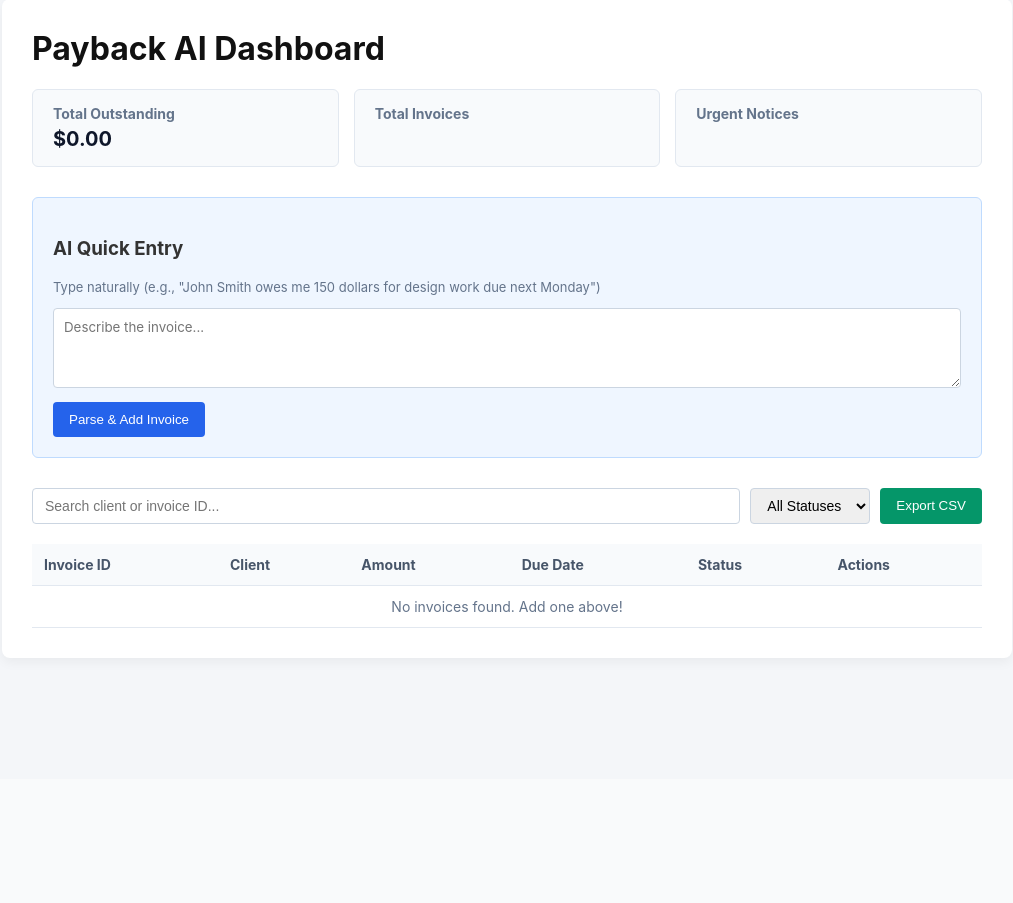
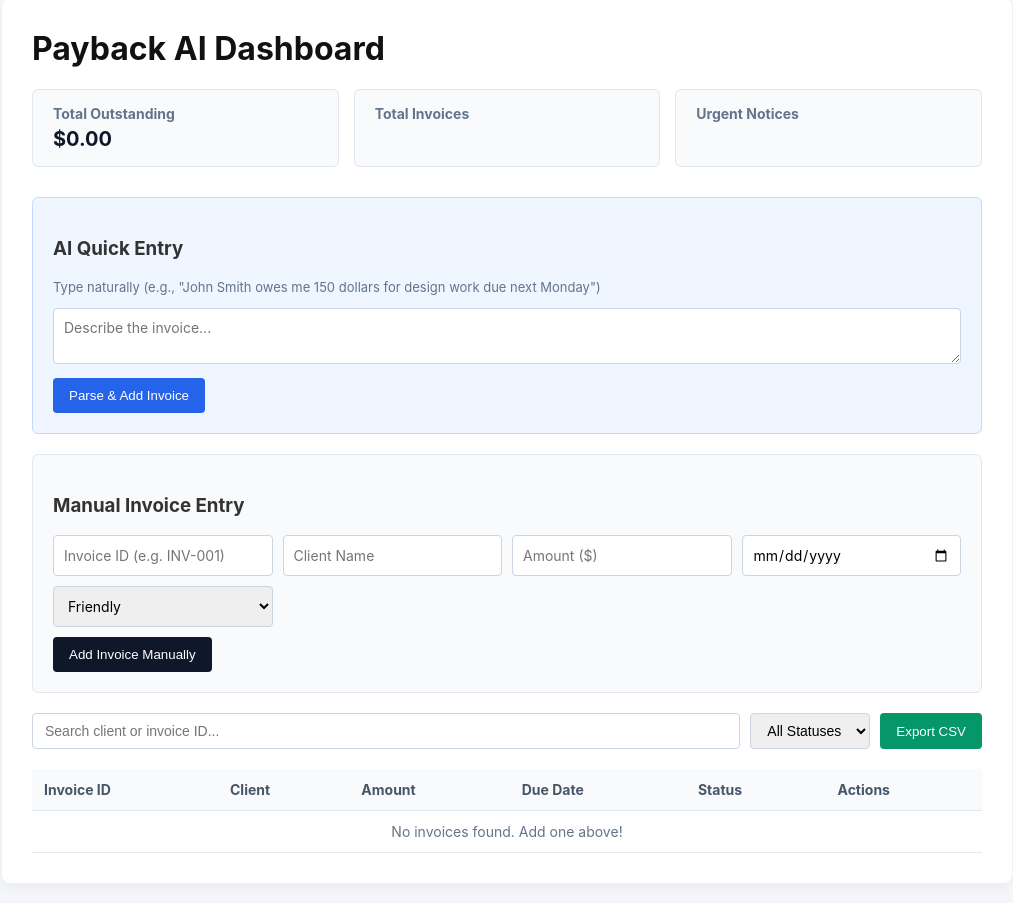
Before and after one commit to ajcrewz2003/Payback-ai, a FastAPI app: template templates/login.html in a window 1280 px wide. Shown: the part 21-924 px from the top of the page, without its empty margins (133-1146 px from the left). Before the commit the page ends 681 px from the top, so only its background shows below. Run offline with FastAPI, Linux system fonts and the light colour scheme; the template is opened without the code that fills it, so the values that code supplies are empty.

Commit message:
update login page

```diff
--- a/templates/login.html
+++ b/templates/login.html
@@ -47,22 +47,31 @@
             font-weight: bold;
             color: #0f172a;
         }
+        .section-box {
+            background: #f8fafc;
+            border: 1px solid #e2e8f0;
+            padding: 20px;
+            border-radius: 6px;
+            margin-bottom: 20px;
+        }
         .ai-box {
             background: #eff6ff;
             border: 1px solid #bfdbfe;
-            padding: 20px;
-            border-radius: 6px;
-            margin-bottom: 30px;
         }
-        .ai-box textarea {
+        .ai-box textarea, .section-box input, .section-box select {
             width: 100%;
-            height: 80px;
             padding: 10px;
             border: 1px solid #cbd5e1;
             border-radius: 4px;
-            resize: vertical;
             box-sizing: border-box;
             font-family: inherit;
+            font-size: 14px;
+        }
+        .form-grid {
+            display: grid;
+            grid-template-columns: repeat(auto-fit, minmax(180px, 1fr));
+            gap: 10px;
+            margin-bottom: 10px;
         }
         button {
             background: #2563eb;
@@ -150,11 +190,30 @@
         </div>
 
         <!-- AI Quick Entry Box -->
-        <div class="ai-box">
+        <div class="section-box ai-box">
             <h3>AI Quick Entry</h3>
             <p style="font-size: 13px; color: #64748b; margin-top: 0;">Type naturally (e.g., "John Smith owes me 150 dollars for design work due next Monday")</p>
             <textarea id="aiPrompt" placeholder="Describe the invoice..."></textarea>
             <button onclick="submitAIPrompt()" style="margin-top: 10px;" id="aiSubmitBtn">Parse & Add Invoice</button>
+        </div>
+
+        <!-- Manual Entry Form -->
+        <div class="section-box">
+            <h3>Manual Invoice Entry</h3>
+            <form id="manualForm" onsubmit="submitManualInvoice(event)">
+                <div class="form-grid">
+                    <input type="text" id="manId" placeholder="Invoice ID (e.g. INV-001)" required>
+                    <input type="text" id="manClient" placeholder="Client Name" required>
+                    <input type="number" step="0.01" id="manAmount" placeholder="Amount ($)" required>
+                    <input type="date" id="manDueDate" required>
+                    <select id="manStatus">
+                        <option value="FRIENDLY">Friendly</option>
+                        <option value="URGENT">Urgent</option>
+                        <option value="PAID">Paid</option>
+                    </select>
+                </div>
+                <button type="submit" style="background: #0f172a;">Add Invoice Manually</button>
+            </form>
         </div>
 
         <!-- Search, Filter, and Export Controls -->
@@ -196,7 +255,8 @@
                         </select>
                     </td>
                     <td class="actions-cell">
-                        <button onclick="deleteInvoice('{{ inv.invoice_id }}')">Delete</button>
+                        <button class="remind-btn" onclick="openReminder('{{ inv.invoice_id }}')">Remind</button>
+                        <button class="delete-btn" onclick="deleteInvoice('{{ inv.invoice_id }}')">Delete</button>
                     </td>
                 </tr>
                 {% else %}
@@ -206,6 +266,20 @@
                 {% endfor %}
             </tbody>
         </table>
+    </div>
+
+    <!-- Email Reminder Modal -->
+    <div id="reminderModal" class="modal">
+        <div class="modal-content">
+            <h3 style="margin-top:0;">Client Reminder Draft</h3>
+            <p style="font-size:13px; color:#64748b;">Copy this message to send via email or text:</p>
+            <input type="text" id="emailSubject" style="width:100%; padding:8px; margin-bottom:5px; border:1px solid #cbd5e1; border-radius:4px;" readonly>
+            <textarea id="emailBody" readonly></textarea>
+            <div style="margin-top: 15px; display: flex; justify-content: flex-end; gap: 10px;">
+                <button onclick="copyReminder()" style="background: #059669;">Copy Text</button>
+                <button onclick="closeReminder()" style="background: #64748b;">Close</button>
+            </div>
+        </div>
     </div>
 
     <script>
@@ -239,6 +313,33 @@
             }
         }
 
+        async function submitManualInvoice(event) {
+            event.preventDefault();
+            const data = {
+                invoice_id: document.getElementById('manId').value,
+                client_name: document.getElementById('manClient').value,
+                amount: parseFloat(document.getElementById('manAmount').value),
+                due_date: document.getElementById('manDueDate').value,
+                status: document.getElementById('manStatus').value
+            };
+
+            try {
+                const response = await fetch('/add-invoice', {
+                    method: 'POST',
+                    headers: { 'Content-Type': 'application/json' },
+                    body: JSON.stringify(data)
+                });
+                const result = await response.json();
+                if (response.ok) {
+                    location.reload();
+                } else {
+                    alert("Error: " + result.message);
+                }
+            } catch (err) {
+                alert("Failed to add manual invoice.");
+            }
+        }
+
         async function updateStatus(invoiceId, selectElement) {
             const newStatus = selectElement.value;
             try {
@@ -265,6 +366,33 @@
             }
         }
 
+        async function openReminder(invoiceId) {
+            try {
+                const res = await fetch(`/api/reminder-email/${invoiceId}`);
+                const data = await res.json();
+                if (res.ok) {
+                    document.getElementById('emailSubject').value = data.subject;
+                    document.getElementById('emailBody').value = data.body;
+                    document.getElementById('reminderModal').style.display = 'flex';
+                } else {
+                    alert(data.message);
+                }
+            } catch (err) {
+                alert("Failed to load reminder template.");
+            }
+        }
+
+        function closeReminder() {
+            document.getElementById('reminderModal').style.display = 'none';
+        }
+
+        function copyReminder() {
+            const subject = document.getElementById('emailSubject').value;
+            const body = document.getElementById('emailBody').value;
+            navigator.clipboard.writeText(`Subject: ${subject}\n\n${body}`);
+            alert("Reminder copied to clipboard!");
+        }
+
         function filterInvoices() {
             let input = document.getElementById('searchInput').value.toLowerCase();
             let filter = document.getElementById('statusFilter').value;
```
Also changed, not shown: other parts of templates/login.html (+34 -3 lines).
